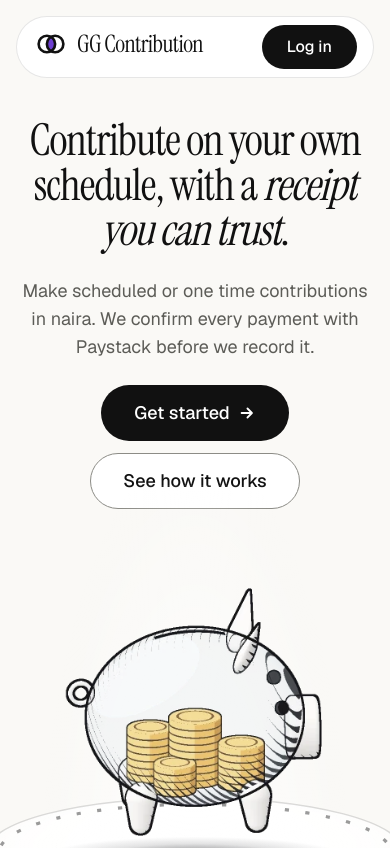
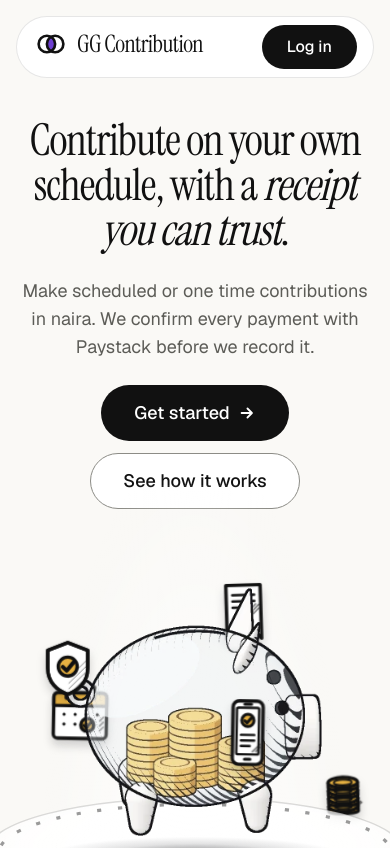
Before and after one commit to Echoblaze222/gg-app, a Next.js app: page / in a window 390 px wide. Shown: the top 848 px of the page. Built offline with nearby package versions, Linux system fonts and the light colour scheme.

Commit message:
feat(marketing): orbit the receipt, calendar, shield, phone and coins around the turning pig

```diff
--- a/app/(marketing)/HeroArt.tsx
+++ b/app/(marketing)/HeroArt.tsx
@@ -3,6 +3,7 @@
 import { useEffect, useState } from "react";
 import Image from "next/image";
 import { Turntable } from "@/components/motion/Turntable";
+import { OrbitObjects } from "./OrbitObjects";
 
 const SHEET = "/illustrations/pig-360.webp";
 const POSTER = "/illustrations/pig-poster.webp";
@@ -39,7 +40,9 @@ export function HeroArt() {
         poster={POSTER}
         startYaw={-0.55}
         label="Glass piggy bank full of gold coins"
-      />
+      >
+        <OrbitObjects />
+      </Turntable>
     );
   }
 
```
